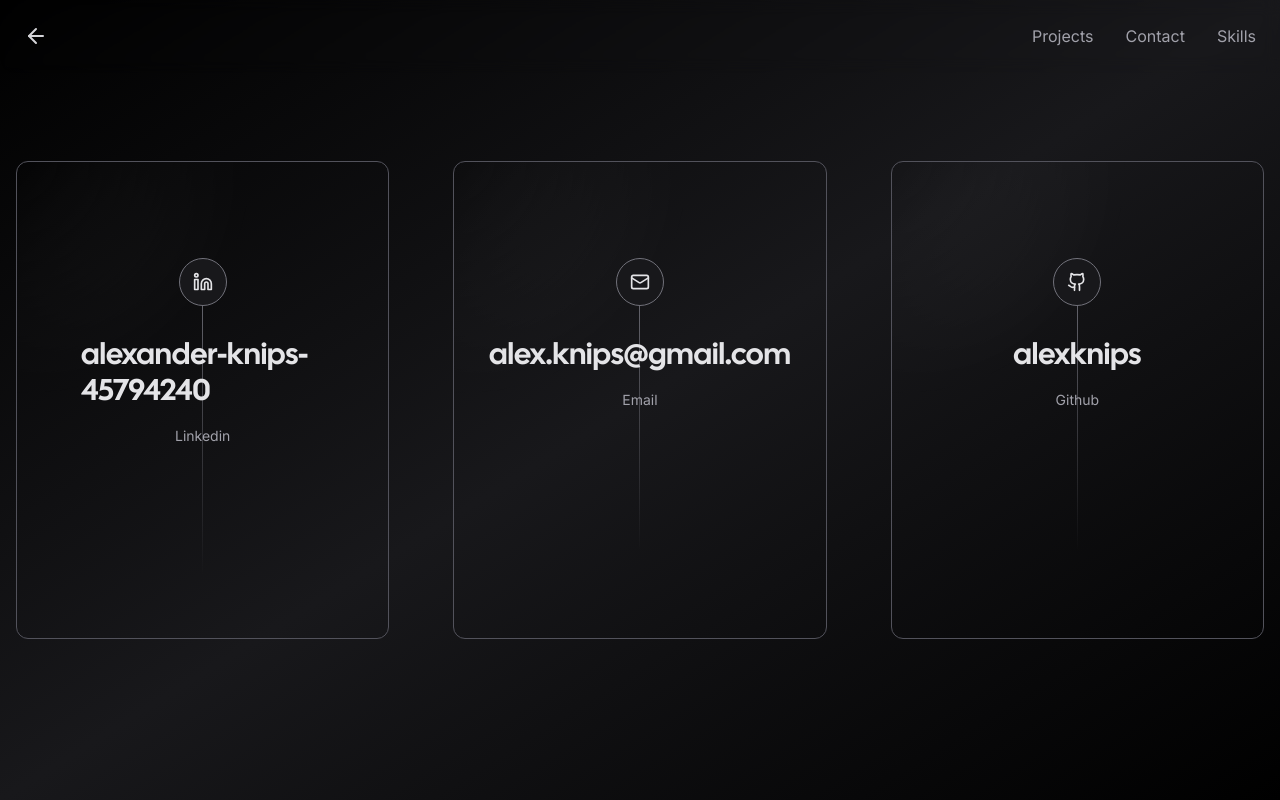
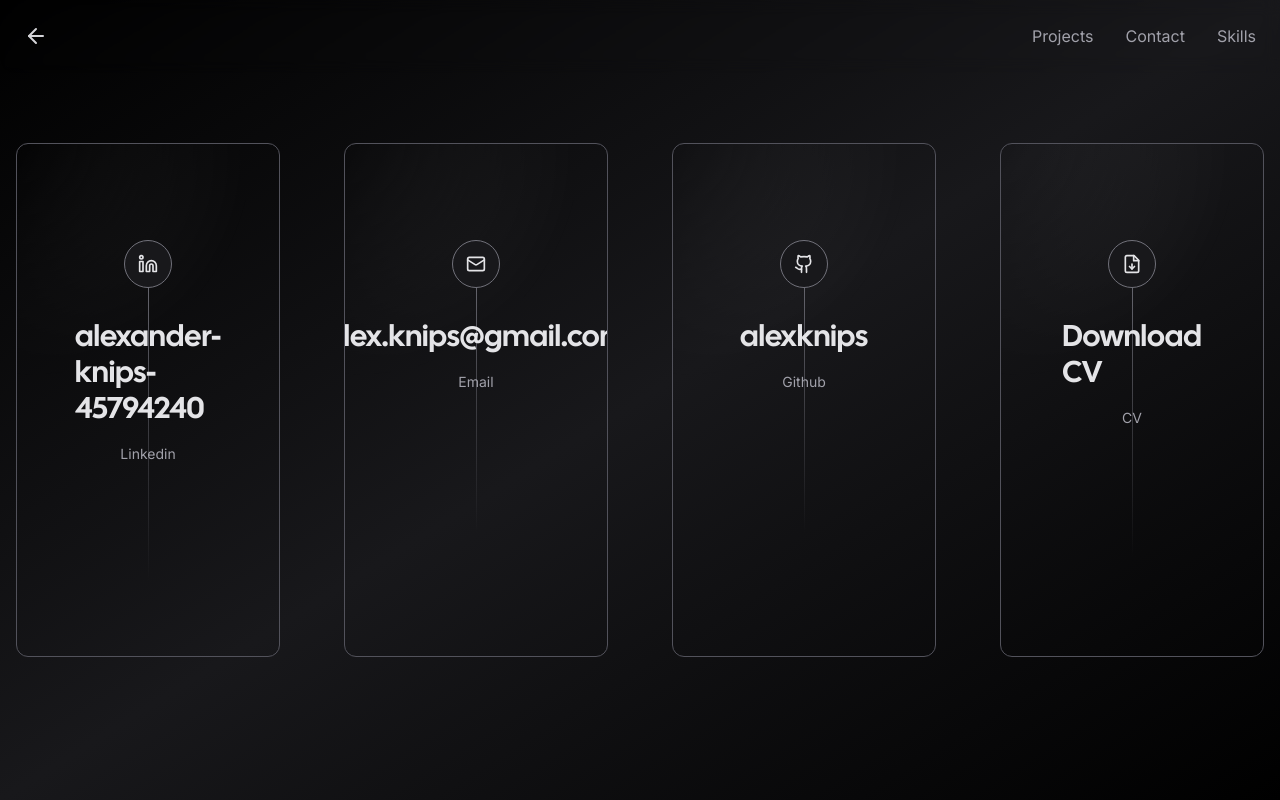
Before and after one commit to alexknips/my-portfolio, a Next.js app: page /contact in a window 1280 px wide. Built offline with nearby package versions, Linux system fonts and the light colour scheme; no server answers; what tailwindcss-debug-screens would draw is missing.

Commit message:
cv download

```diff
--- a/app/contact/page.tsx
+++ b/app/contact/page.tsx
@@ -1,5 +1,5 @@
 "use client";
-import { Github, Mail, Twitter, Linkedin } from "lucide-react";
+import { Github, Mail, FileDown, Linkedin } from "lucide-react";
 import Link from "next/link";
 import { Navigation } from "../components/nav";
 import { Card } from "../components/card";
@@ -23,6 +23,12 @@
 		label: "Github",
 		handle: "alexknips",
 	},
+	{
+		icon: <FileDown size={20} />,
+		href: "https://drive.google.com/file/d/1bjqtvsl-OJMlZPKiiyvJxekK5HjLRip1/view?usp=sharing",
+		label: "CV",
+		handle: "Download CV",
+	},
 ];
 
 export default function Contact() {
@@ -30,7 +36,7 @@
 		<div className=" bg-gradient-to-tl from-zinc-900/0 via-zinc-900 to-zinc-900/0">
 			<Navigation />
 			<div className="container flex items-center justify-center min-h-screen px-4 mx-auto">
-				<div className="grid w-full grid-cols-1 gap-8 mx-auto mt-32 sm:mt-0 sm:grid-cols-3 lg:gap-16">
+				<div className="grid w-full grid-cols-1 gap-8 mx-auto mt-32 sm:mt-0 sm:grid-cols-4 lg:gap-16">
 					{socials.map((s) => (
 						<Card>
 							<Link
```
